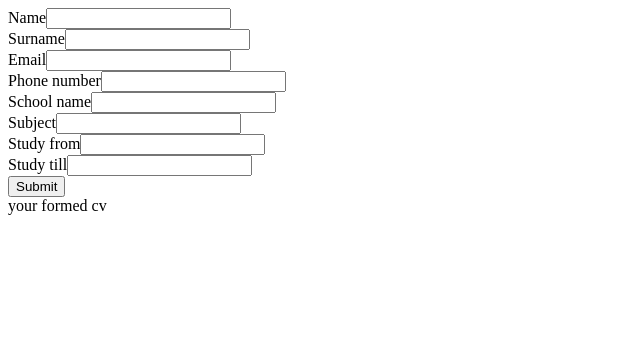
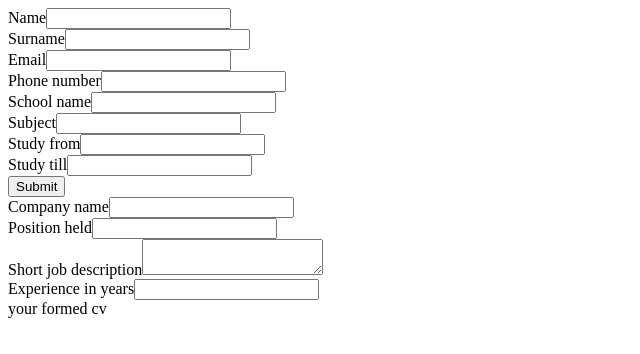
Before and after one commit to meisREAL/CV-application, a React (Create React App) app in the folder cv-app/: page / in a window 1280 px wide. Shown: the top 354 px of the page, without its empty margins (0-640 px from the left). Built offline with nearby package versions, Linux system fonts and the light colour scheme.

Commit message:
Experience component

```diff
--- a/cv-app/src/App.js
+++ b/cv-app/src/App.js
@@ -1,6 +1,8 @@
 import React, { Component } from "react";
 import PersonalInfo from "./components/personalInfo";
 import Education from "./components/Education";
+import Experience from "./components/Experience";
+
 
 class App extends Component {
     constructor() {
@@ -18,6 +20,12 @@ class App extends Component {
             studyFrom: '',
             studyTill: '',
             education: [],
+
+            company: '',
+            position: '',
+            description: '',
+            years: '',
+            experience: [],
         }
         this.handleInputChange = this.handleInputChange.bind(this);
         this.onSubmitChange = this.onSubmitChange.bind(this);
@@ -54,6 +62,15 @@ class App extends Component {
                     studyTill: this.state.studyTill,
                 }
             ],
+            experience: [
+                ...this.state.experience,
+                {
+                    company: this.state.company,
+                    position: this.state.position,
+                    description: this.state.description,
+                    years: this.state.years,
+                }
+            ],
             name: '',
             surName: '',
             email: '',
@@ -62,12 +79,16 @@ class App extends Component {
             subject: '',
             studyFrom: '',
             studyTill: '',
+            company: '',
+            position: '',
+            description: '',
+            years: '',
         })
     }
 
     render() {
         const { name, surName, email, phone, school, subject, studyFrom,
-            studyTill } = this.state
+            studyTill, company, position, description, years } = this.state
         return <div id="mainWindow">
             <div id="inputFields">
                 <form onSubmit={this.onSubmitChange}>
@@ -77,6 +98,8 @@ class App extends Component {
                     <Education school={school} subject={subject} studyFrom={studyFrom}
                         studyTill={studyTill} handleChange={this.handleInputChange} />
                     <input type='submit' />
+                    <Experience company={company} position={position} description={description}
+                        years={years} handleChange={this.handleInputChange} />
                 </form>
             </div>
             <div id="outputFields">your formed cv</div>
--- /dev/null
+++ b/cv-app/src/components/Experience.js
@@ -0,0 +1,45 @@
+import React, { Component } from "react";
+
+class Experience extends Component {
+    constructor(props) {
+        super(props);
+    }
+
+    handleChange(e) {
+        this.props.handleChange(e);
+    }
+
+    render() {
+        const { company, position, description, years } = this.props
+        return (
+            <div className="inputs">
+                <div className="inputFields">
+                    <label>Company name</label>
+                    <input type='text' name="company" value={company}
+                        onChange={this.handleChange}
+                    />
+                </div>
+                <div className="inputFields">
+                    <label>Position held</label>
+                    <input type='text' name="position" value={position}
+                        onChange={this.handleChange}
+                    />
+                </div>
+                <div className="inputFields">
+                    <label>Short job description</label>
+                    <textarea type='text' name="description" value={description}
+                        onChange={this.handleChange}
+                    />
+                </div>
+                <div className="inputFields">
+                    <label>Experience in years</label>
+                    <input type='text' name="years" value={years}
+                        onChange={this.handleChange}
+                    />
+                </div>
+            </div>
+        );
+    }
+}
+
+export default Experience
```
Also changed, not shown: cv-app/src/styles/inputs.css (added).
